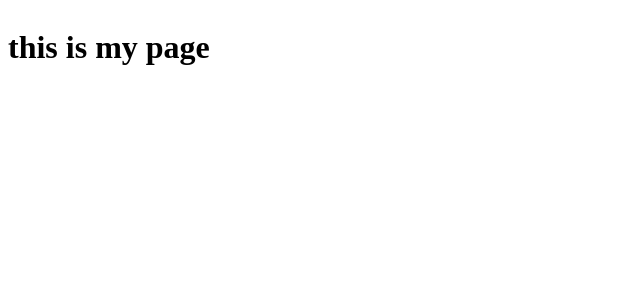
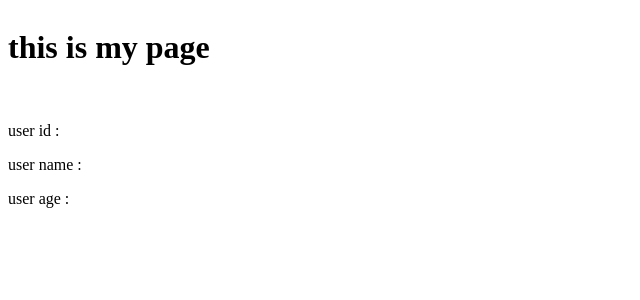
Before and after one commit to Homebrew-Computer-Club-1/side1-matching-fe, a React (Create React App) app: page /mypage in a window 1280 px wide. Shown: the top 300 px of the page, without its empty margins (0-640 px from the left). Built offline with nearby package versions, Linux system fonts and the light colour scheme.

Commit message:
221005 - proxy 설정,process.env 로 SERVER_URL 바꿈,Matching.tsx userQuery 로직 수정 완료 - 비동기식 (enable 속성으로),기타 : home.tsx 페이지 연결 등

```diff
--- a/package.json
+++ b/package.json
@@ -2,6 +2,7 @@
   "name": "my-app",
   "version": "0.1.0",
   "private": true,
+  "proxy": "http://localhost:8080",
   "dependencies": {
     "@testing-library/jest-dom": "^5.16.5",
     "@testing-library/react": "^13.4.0",
@@ -13,6 +14,8 @@
     "@types/react-transition-group": "^4.4.5",
     "@types/styled-components": "^5.1.26",
     "axios": "^0.27.2",
+    "cross-var": "^1.1.0",
+    "dotenv-cli": "^6.0.0",
     "immer": "^9.0.15",
     "react": "^18.2.0",
     "react-dom": "^18.2.0",
--- a/src/api.ts
+++ b/src/api.ts
@@ -1,17 +1,12 @@
 import axios from "axios";
 import { IuserData } from "./atoms";
+import { ImatchingResult } from "./atoms";
 
-interface ImatchingResult {
-    allOtherUsers : IuserData[];
-    mlResult : [string];
-}
-
-export const SERVER_URL = `http://localhost:8080`;
 
 export function fetchPostMatching(userData : IuserData){
-    return axios.post<ImatchingResult>(`${SERVER_URL}/`,userData).then(res => res.data)
+    return axios.post<ImatchingResult>(`/insertUserData`,userData).then(res => res.data)
 }
 
 export function fetchGetGoogleId(){
-    return axios.get(`${SERVER_URL}/get-google-id`).then(res => res.data)
+    return axios.get<{googleId:string}>(`/getGoogleId`,{withCredentials:true}).then(res => res.data)
 }
--- a/src/atoms.ts
+++ b/src/atoms.ts
@@ -8,6 +8,11 @@ export interface IuserData {
     googleId:string;
     name:string;
     age:number;
+}
+
+export interface ImatchingResult {
+    allOtherUsers : IuserData[];
+    mlResult : [string];
 }
 
 export const isLightModeAtom = atom({
@@ -25,7 +30,7 @@ export const allUserDatasAtom = atom<IuserData[]>({
     default:[]
 })
 
-export const currentUserAtom = atom<IuserData>({
+export const currentUserDataAtom = atom<IuserData>({
     key : "currentUser",
     default : {} as any
 });
--- a/src/routes/Home.tsx
+++ b/src/routes/Home.tsx
@@ -3,15 +3,23 @@ import { useRecoilState } from "recoil";
 import { allUserDatasAtom } from "../atoms";
 import UserCard from "../components/Home/UserCard";
 import styled from "styled-components";
+import { useNavigate } from "react-router-dom";
 
 
 const Wrapper = styled.div`
     display:flex;
     flex-wrap:wrap;
 `
+const ToMyPageBtn = styled.button`
+    width:30px; height:30px;
+    font-size: 20px;
+    position:absolute;
+    right:0;
+`
 
 export default function Home(){
     const [allUserDatas,setAllUserDatas] = useRecoilState(allUserDatasAtom);
+    const navigate = useNavigate();
     useEffect(()=> {
         // 서버에 데이터 요청하고 받아서 -> allUserDatas에 저장하는 로직
     },[])
@@ -21,6 +29,7 @@ export default function Home(){
             {allUserDatas.map(userData =>
                 <UserCard key={userData.googleId} name={userData.name} age={userData.age}></UserCard>
             )}
+            <ToMyPageBtn onClick = {()=>{navigate('/mypage')}}>마이 페이지로</ToMyPageBtn>
         </>
     );
 }
--- a/src/routes/InputUserInfo.tsx
+++ b/src/routes/InputUserInfo.tsx
@@ -6,7 +6,6 @@ import { userInfoDataAtom } from "../atoms";
 export default function InputUserInfo(){
 
     const [userInfoData,setUserInfoData] = useRecoilState(userInfoDataAtom);
-    console.log(userInfoData);
     return (
         <Outlet></Outlet>
     );
--- a/src/routes/LoginPage.tsx
+++ b/src/routes/LoginPage.tsx
@@ -1,5 +1,4 @@
 import styled from "styled-components"
-import { SERVER_URL } from "../api";
 const youtubeLogo = require("../images/youtube.png");
 
 const Wrapper = styled.div`
@@ -34,7 +33,7 @@ const LoginWrapper = styled.div`
 
 export default function LoginPage() {
   const onClickLoginBtn = () => {
-    window.location.replace(`${SERVER_URL}/auth/google`)
+    window.location.replace(`${process.env.REACT_APP_SERVER_URL}/auth/google`)
   }
 
   return (
--- a/src/routes/Matching.tsx
+++ b/src/routes/Matching.tsx
@@ -1,25 +1,39 @@
 import { useEffect, useState } from "react";
-import { useRecoilValue } from "recoil";
+import { useRecoilState, useRecoilValue } from "recoil";
 import { fetchPostMatching, fetchGetGoogleId } from "../api";
 import {useQuery} from "react-query";
-import { IuserData, userInfoDataAtom } from "../atoms";
-import axios from "axios";
+import { IuserData, ImatchingResult, userInfoDataAtom, currentUserDataAtom } from "../atoms";
+import { useNavigate } from "react-router-dom";
 
 
 export default function Matching(){
-    const [matching,setMatching] = useState(true);
+    const [matchingFinished,setMatchingFinished] = useState(false);
     const userInfoData = useRecoilValue(userInfoDataAtom);
-    const onSuccess = async () => {
-        const userData : IuserData = {googleId : googleId as any, ...userInfoData};
-        const result = await fetchPostMatching(userData);
-        setMatching(false);
-        console.log(result) // 이부분 useQuery로 예쁘게
+    const navigate = useNavigate();
+    const [currentUserData,setCurrentUserData] = useRecoilState(currentUserDataAtom);
+
+    const onGoogleIdSuccess = (data : {googleId : string}) => {
+        setCurrentUserData({googleId : data.googleId, ...userInfoData})
+        console.log(userInfoData)
     }
-    const {isLoading : googleIdLoading , data : googleId} = useQuery<{googleId : string}>("googleId",()=>fetchGetGoogleId(),{onSuccess});
+    const onGoogleIdError  = () => {
+        console.log("failed")
+    }
+
+    const onMatchingSuccess = () => {
+        setMatchingFinished(true);
+        navigate('/home')
+    }
+    const {isLoading : googleIdLoading , data : googleId} = useQuery<{googleId : string}>("googleId",fetchGetGoogleId,{onSuccess : onGoogleIdSuccess,onError: onGoogleIdError});
+    const {isLoading : matching , data: matchingResult} = useQuery<ImatchingResult>("matchingResult",()=> fetchPostMatching(currentUserData),{onSuccess : onMatchingSuccess , enabled:!googleIdLoading})
+
+
+    // setMatching(false);
+    // navigate('/home')
 
     return (
         <>
-            {matching ? <h1>Matching....</h1> : <h1>Complete!</h1>}
+            {!matchingFinished ? <h1>Matching....</h1> : <h1>Complete!</h1>}
         </>
     );
 }
--- a/src/routes/MyPage.tsx
+++ b/src/routes/MyPage.tsx
@@ -1,4 +1,6 @@
+import { useRecoilState, useRecoilValue } from "recoil";
 import styled from "styled-components";
+import { currentUserDataAtom } from "../atoms";
 
 const Wrapper = styled.div`
 
@@ -16,13 +18,18 @@ const UserDetail = styled.div`
 `
 
 export default function MyPage(){
+    const [currentUserData,setCurrentUserData] = useRecoilState(currentUserDataAtom);
     return (
         <>
             <h1>this is my page</h1>
             <Wrapper>
                 <UserInFoWrapper>
                     <UserImg></UserImg>
-                    <UserDetail></UserDetail>
+                    <UserDetail>
+                        <p>user id : {currentUserData.googleId}</p>
+                        <p>user name : {currentUserData.name}</p>
+                        <p>user age : {currentUserData.age}</p>
+                    </UserDetail>
                 </UserInFoWrapper>
             </Wrapper>
         </>
```
Also changed, not shown: 2 other files (tests, documents, lock files or other folders).
